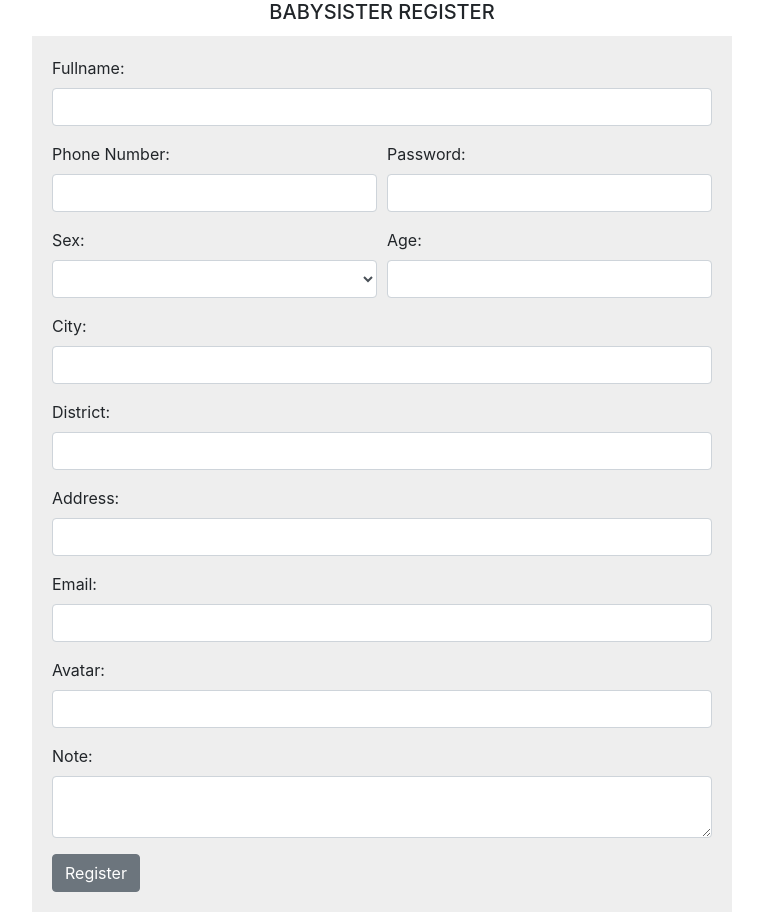
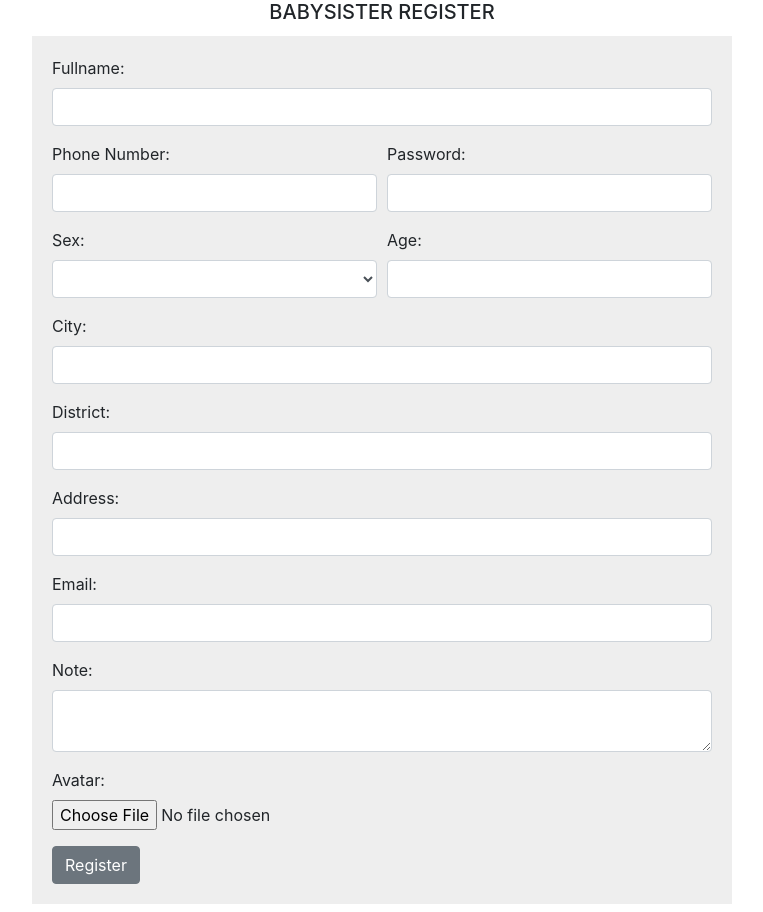
Before and after one commit to tranthuykieu/baby-client, a React (Create React App) app: page /sister/register in a window 1280 px wide. Shown: the whole page, without its empty margins (258-1021 px from the left). Built offline with nearby package versions, Linux system fonts and the light colour scheme.

Commit message:
Upload image in sister register

```diff
--- a/src/components/register/RegisterParent.js
+++ b/src/components/register/RegisterParent.js
@@ -24,14 +24,6 @@ var form_style = {
 
 class RegisterParent extends Component {
   componentDidMount() {}
-  // constructor(props) {
-  //   super(props);
-  //   this.state = {
-  //     avatar: null
-  //   };
-  //   this._handleFileUpload = this._handleFileUpload.bind(this);
-  //   this._handleFileChangeUpload = this._handleFileChangeUpload.bind(this);
-  // }
 
   state = {
     parent: {
@@ -218,7 +210,8 @@ class RegisterParent extends Component {
               />
             </FormGroup>
             <FormGroup>
-              <input type="file" onChange={this._handleFileChangeUpload} />
+              <Label>Avatar: </Label>
+              <Input type="file" onChange={this._handleFileChangeUpload} />
             </FormGroup>
             <Button onClick={this._handleRegister} type="submit" className="">
               {" "}
--- a/src/components/register/RegisterSister.js
+++ b/src/components/register/RegisterSister.js
@@ -1,46 +1,52 @@
-import React, { Component } from 'react';
-import { FormGroup, Form, Label, CardTitle,
-    Input, Nav, Button, Col, Row,Container } from 'reactstrap';
-import axios from 'axios';
-
+import React, { Component } from "react";
+import {
+  FormGroup,
+  Form,
+  Label,
+  CardTitle,
+  Input,
+  Nav,
+  Button,
+  Col,
+  Row,
+  Container
+} from "reactstrap";
+import axios from "axios";
 
 var text_center = {
   textAlign: "center"
-}
+};
 
 var form_style = {
   width: "700px",
   margin: "auto",
   background: "#eeeeee",
   padding: "20px"
-}
-
+};
 
 class RegisterSister extends Component {
-
-    componentDidMount(){
-
-    }
+  componentDidMount() {}
 
   state = {
     sister: {
-            phoneNumber: '',
-            password: '',
-            fullname: '',
-            city: '',
-            district: '',
-            address: '',
-            sex: '',
-            age: '',
-            email: '',
-            avatar: '',
-            note: ''
-        }
-    }
+      phoneNumber: "",
+      password: "",
+      fullname: "",
+      city: "",
+      district: "",
+      address: "",
+      sex: "",
+      age: "",
+      email: "",
+      avatar: "",
+      note: ""
+    },
+    avatar: null
+  };
 
   _handleChange = (e) => {
     var preSister = this.state.sister;
-        console.log('id: ' + e.target.id);
+    console.log("id: " + e.target.id);
     if (e.target.id == 0) preSister.phoneNumber = e.target.value;
     if (e.target.id == 1) preSister.password = e.target.value;
     if (e.target.id == 2) preSister.fullname = e.target.value;
@@ -50,53 +56,91 @@ class RegisterSister extends Component {
     if (e.target.id == 6) preSister.sex = e.target.value;
     if (e.target.id == 7) preSister.age = e.target.value;
     if (e.target.id == 8) preSister.email = e.target.value;
-        if (e.target.id == 9) preSister.avatar = e.target.value;
+    // if (e.target.id == 9) preSister.avatar = e.target.value;
     if (e.target.id == 10) preSister.note = e.target.value;
 
-        this.setState({ sister: preSister })
-    }
+    this.setState({ sister: preSister });
+  };
 
-    _handleFileUpload(e) {
-        // add code to upload file from PC
-
-    }
+  _handleFileChangeUpload = (e) => {
+    this.setState({ avatar: e.target.files[0] });
+    var preSister = this.state.sister;
+    preSister.avatar = e.target.files[0].name;
+    this.setState({ sister: preSister });
+    console.log(e.target.files[0]);
+  };
 
   _handleRegister = (e) => {
+    console.log(this.state.sister);
+    e.preventDefault();
+    const formData = new FormData();
+    formData.append("myAvatar", this.state.avatar);
+    console.log(formData);
+    const config = {
+      headers: {
+        "content-type": "multipart/form-data"
+      }
+    };
 
-        console.log(this.state.sister);
-        axios.post('http://localhost:1998/api/sisters', this.state.sister )
-            .then( res => {
+    //  Upload image
+    axios
+      .post("http://localhost:1998/api/sisters/upload", formData, config)
+      .then((response) => {
+        console.log("The file is successfully uploaded");
+      })
+      .catch((error) => {
+        console.log("Error post response !");
+      });
+
+    // Register
+    axios
+      .post("http://localhost:1998/api/sisters", this.state.sister)
+      .then((res) => {
         console.log(res);
-                this.props.history.push('/mainpage');
+        this.props.history.push("/mainpage");
       })
-            .catch(err => console.error(err));
-    }
-
+      .catch((err) => console.error(err));
+  };
 
   render() {
-        return(
-            <div className='container'>
+    return (
+      <div className="container">
         <Container>
           <CardTitle style={text_center}> BABYSISTER REGISTER </CardTitle>
 
-                <Form  style={form_style}>
+          <Form style={form_style}>
             <FormGroup>
               <Label>Fullname: </Label>
-                        <Input onChange={this._handleChange} type='text' id='2' required></Input>
+              <Input
+                onChange={this._handleChange}
+                type="text"
+                id="2"
+                required
+              />
             </FormGroup>
 
             <Row form>
               <Col>
                 <FormGroup>
                   <Label>Phone Number: </Label>
-                                <Input onChange={this._handleChange} type='text' id='0' required></Input>
+                  <Input
+                    onChange={this._handleChange}
+                    type="number"
+                    id="0"
+                    required
+                  />
                 </FormGroup>
               </Col>
 
               <Col>
                 <FormGroup>
                   <Label> Password: </Label>
-                                <Input onChange={this._handleChange} type='password' id='1' required></Input>
+                  <Input
+                    onChange={this._handleChange}
+                    type="password"
+                    id="1"
+                    required
+                  />
                 </FormGroup>
               </Col>
             </Row>
@@ -105,8 +149,13 @@ class RegisterSister extends Component {
               <Col>
                 <FormGroup>
                   <Label>Sex: </Label>
-                                <Input onChange={this._handleChange} type='select' id='6' required>
-                                    <option></option>
+                  <Input
+                    onChange={this._handleChange}
+                    type="select"
+                    id="6"
+                    required
+                  >
+                    <option />
                     <option>Male</option>
                     <option>Female</option>
                     <option>LGBT</option>
@@ -116,51 +165,71 @@ class RegisterSister extends Component {
               <Col>
                 <FormGroup>
                   <Label>Age: </Label>
-                                <Input onChange={this._handleChange} type='number' id='7' required></Input>
+                  <Input
+                    onChange={this._handleChange}
+                    type="number"
+                    id="7"
+                    required
+                  />
                 </FormGroup>
               </Col>
             </Row>
 
-
-
             <FormGroup>
               <Label>City: </Label>
-                            <Input onChange={this._handleChange} type='text' id='5' required></Input>
+              <Input
+                onChange={this._handleChange}
+                type="text"
+                id="5"
+                required
+              />
             </FormGroup>
             <FormGroup>
               <Label>District: </Label>
-                            <Input onChange={this._handleChange} type='text' id='4' required></Input>
+              <Input
+                onChange={this._handleChange}
+                type="text"
+                id="4"
+                required
+              />
             </FormGroup>
             <FormGroup>
               <Label> Address: </Label>
-                            <Input onChange={this._handleChange} type='text' id='3' required></Input>
+              <Input
+                onChange={this._handleChange}
+                type="text"
+                id="3"
+                required
+              />
             </FormGroup>
-
 
             <FormGroup>
               <Label>Email: </Label>
-                            <Input onChange={this._handleChange} type='text' id='8'></Input>
+              <Input onChange={this._handleChange} type="text" id="8" />
+            </FormGroup>
+            <FormGroup>
+              <Label>Note: </Label>
+              <Input
+                onChange={this._handleChange}
+                type="textarea"
+                id="10"
+                maxLenght="200"
+              />
+            </FormGroup>
+            <FormGroup>
+              <Label>Avatar: </Label>
+              <Input onChange={this._handleFileChangeUpload} type="file" />
             </FormGroup>
 
-                        <FormGroup>
-                            <Label>Avatar: </Label>
-                            {/* <Input onChange={this._handleFileUpload} type='file' id='9'></Input> */}
-                            <Input onChange={this._handleChange} type='text' id='9'></Input>
-                        </FormGroup>
-
-                        <FormGroup>
-                            <Label>Note: </Label>
-                            <Input onChange={this._handleChange} type='textarea' id='10' maxLenght='200'></Input>
-                        </FormGroup>
-
-
-
-                    <Button type='submit' onClick={this._handleRegister} className='' > Register </Button>
+            <Button type="submit" onClick={this._handleRegister} className="">
+              {" "}
+              Register{" "}
+            </Button>
           </Form>
         </Container>
       </div>
-        )
+    );
   }
 }
 
-export default RegisterSister
+export default RegisterSister;
```
Lines whose indentation alone changed are shown as unchanged.
